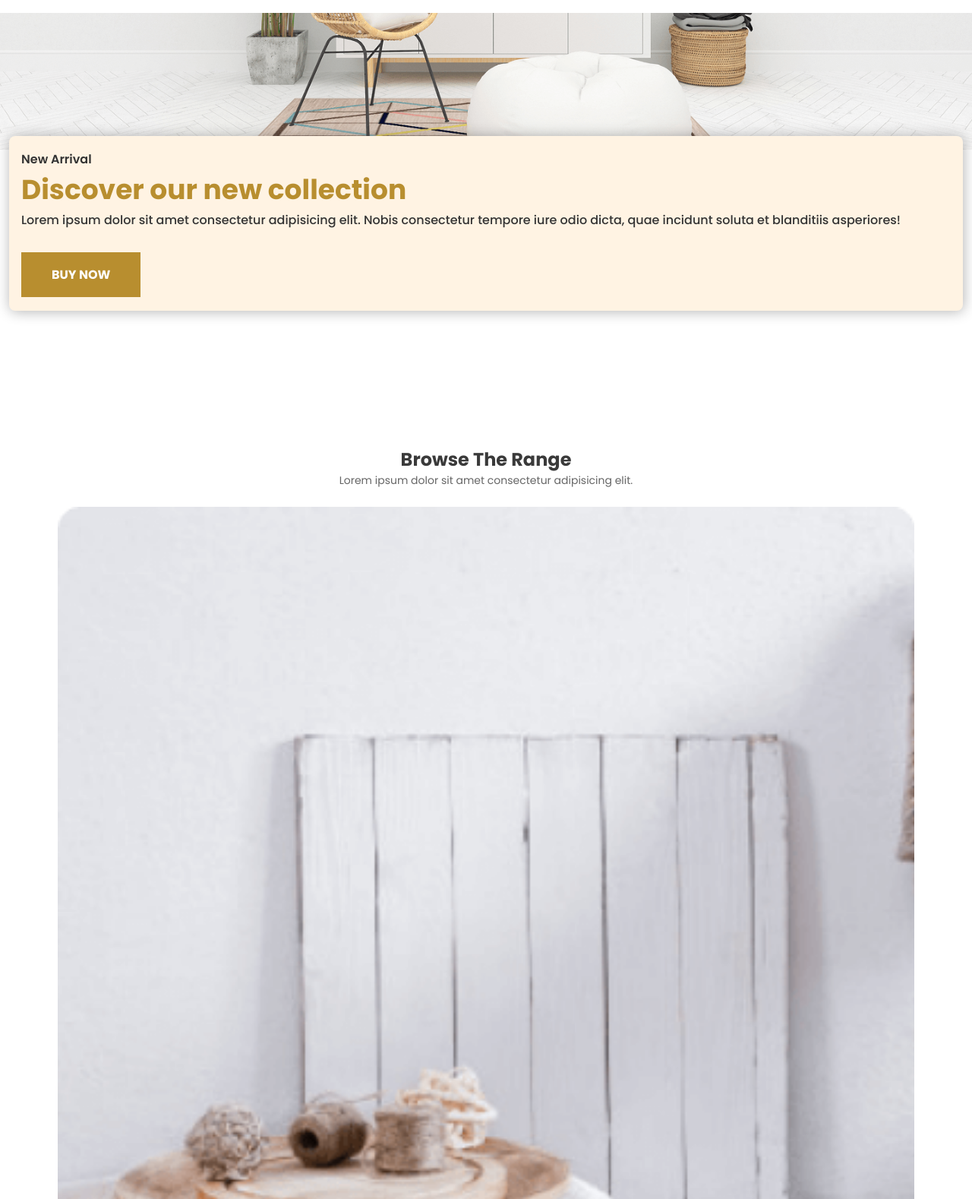
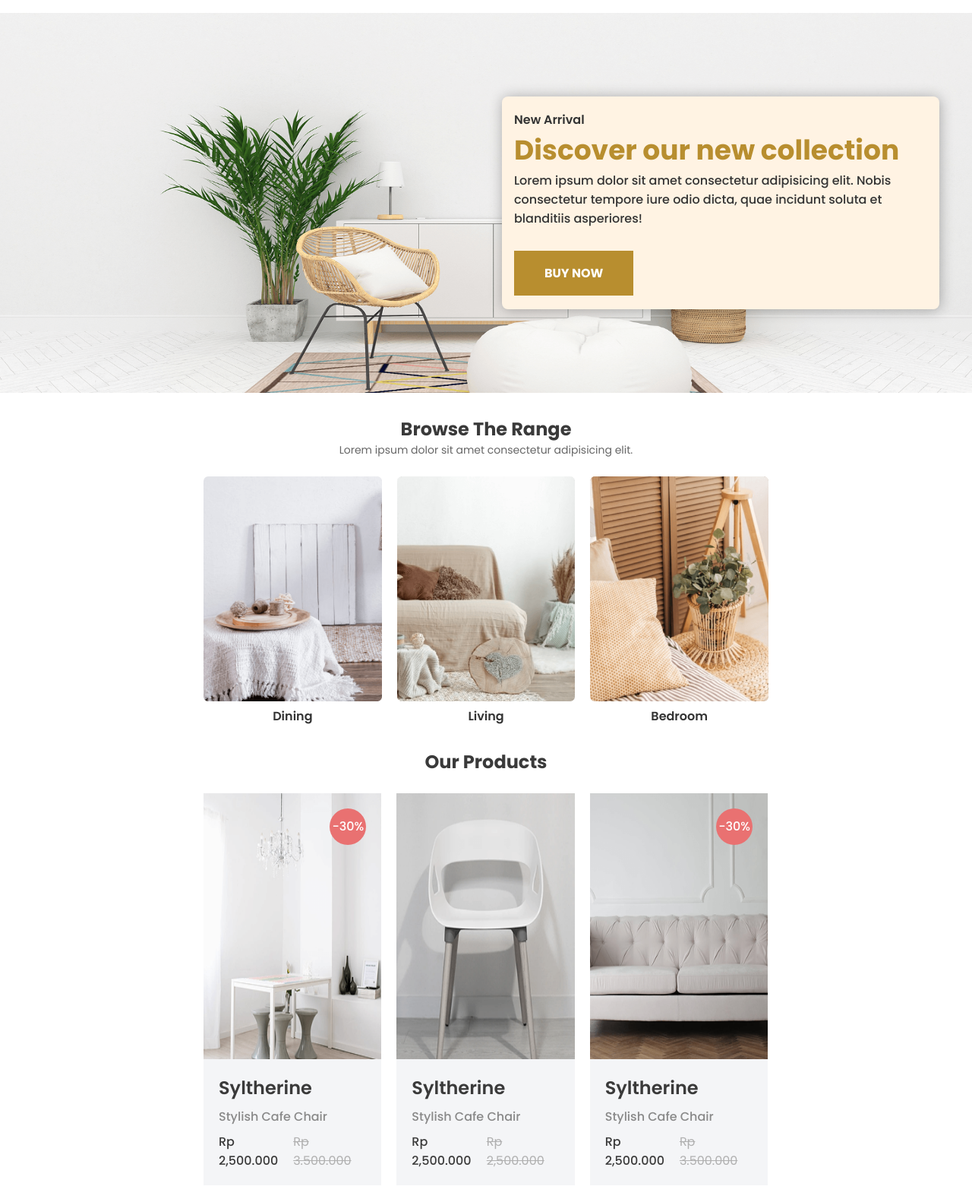
Before and after one commit to sujon3537/furniro, a plain HTML site: page index.html in a window 1280 px wide. Shown: the part 83-1661 px from the top of the page at 76% size. Drawn offline with Linux system fonts and the light colour scheme.

Commit message:
product responsive

```diff
--- a/css/home.css
+++ b/css/home.css
@@ -12,13 +12,26 @@
 .hero-content {
   position: absolute;
   top: 90%;
-  left: 50%;
-  transform: translateX(-50%);
+  right: 50%;
+  transform: translateX(50%);
   width: calc(100% - 24px);
   padding: 18px 16px;
   background-color: #fff3e3;
   border-radius: 8px;
   box-shadow: 1px 1px 18px rgba(0, 0, 0, 0.3);
+}
+
+@media screen and (min-width: 768px) {
+  .hero {
+    height: 500px;
+    background-size: 100% 100%;
+  }
+  .hero-content {
+    width: 45%;
+    top: 50%;
+    right: 43px;
+    transform: translateY(-50%);
+  }
 }
 
 .hero-content .subtitle {
@@ -50,6 +63,7 @@
   padding: 17px 40px;
   margin-top: 30px;
 }
+
 /* Hero End */
 /* Range Start */
 .range {
@@ -73,6 +87,16 @@
   margin-top: 24px;
 }
 
+@media screen and (min-width: 768px) {
+  .range {
+    margin-top: 30px;
+  }
+  .range .img-boxes {
+    flex-direction: row;
+    column-gap: 20px;
+  }
+}
+
 .range .img-boxes .box img {
   width: 100%;
 }
@@ -84,6 +108,7 @@
   color: #333;
 }
 /* Range End */
+
 /* Product Start */
 .product {
   margin-top: 30px;
@@ -99,6 +124,22 @@
 .products .box {
   position: relative;
   height: 552px;
+}
+
+@media screen and (min-width: 768px) {
+  .products {
+    flex-direction: row;
+    flex-wrap: wrap;
+    column-gap: 20px;
+    row-gap: 20px;
+  }
+  .products .box {
+    width: 31.5%;
+    height: 517px;
+  }
+  .products .box .box-img {
+    height: 350px;
+  }
 }
 
 .products .box .tag {
@@ -365,6 +406,7 @@
 .image-collage {
   width: 100%;
   margin-top: 18px;
+  overflow-x: hidden;
 }
 
 .image-collage .one,
--- a/css/style.css
+++ b/css/style.css
@@ -38,7 +38,7 @@ a {
 
 @media screen and (min-width: 768px) {
   .container {
-    max-width: 90%;
+    max-width: 768px;
   }
 }
 
```
Also changed, not shown: index.html (+3 -1 lines).
